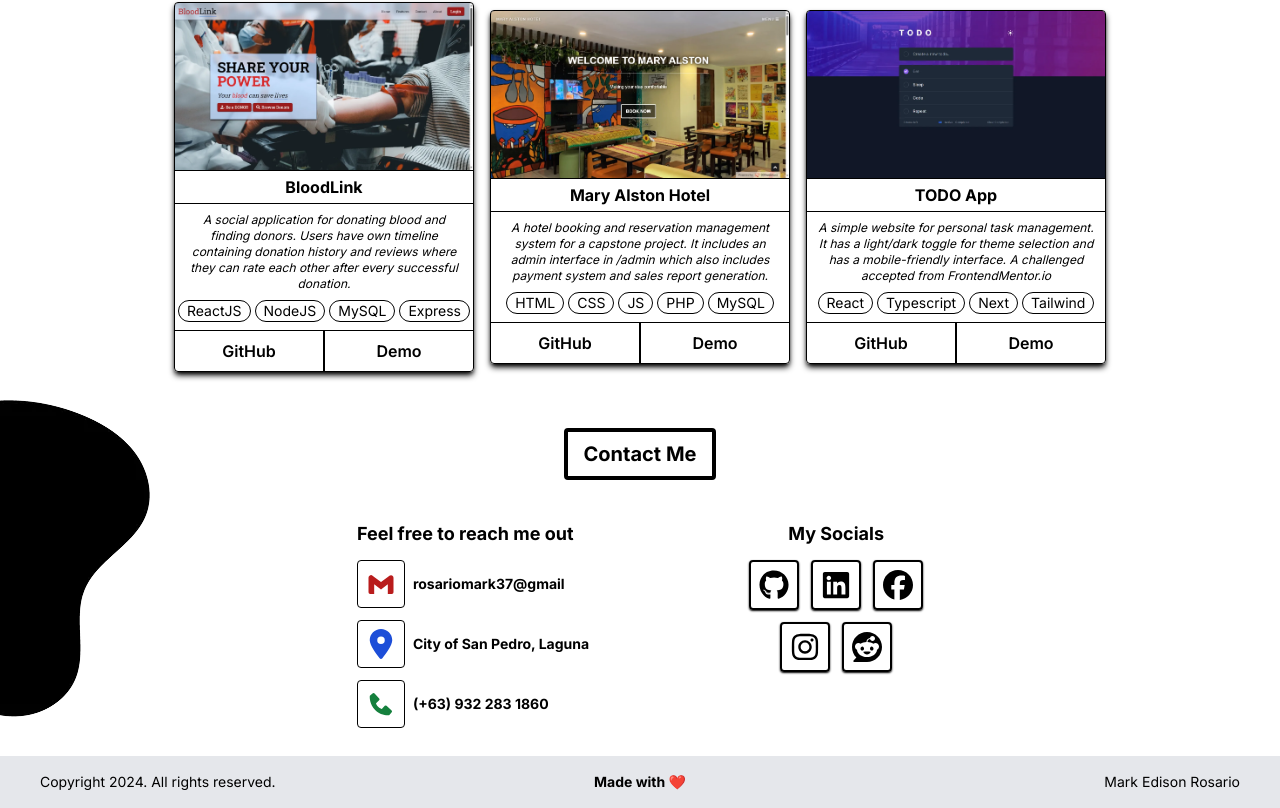
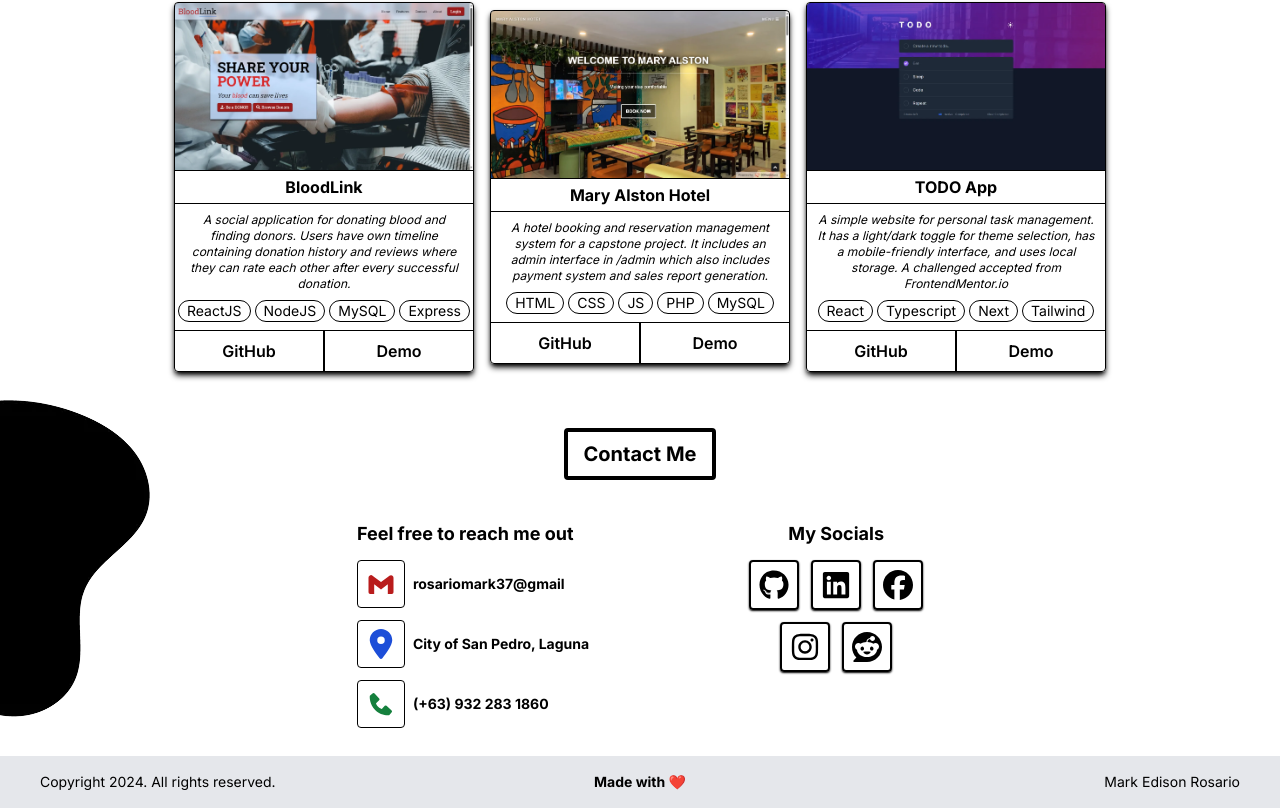
Before and after one commit to Mrrked/Portfolio-MrYious, a Next.js app: page / in a window 1280 px wide. Shown: the part 2357-3165 px from the top of the page. Built offline with nearby package versions, Linux system fonts and the light colour scheme.

Commit message:
update data

```diff
--- a/src/app/_data/data.ts
+++ b/src/app/_data/data.ts
@@ -102,7 +102,7 @@ export const MyData = {
         {
             title: "TODO App",
             image: ToDo,
-            description: "A simple website for personal task management. It has a light/dark toggle for theme selection and has a mobile-friendly interface. A challenged accepted from FrontendMentor.io",
+            description: "A simple website for personal task management. It has a light/dark toggle for theme selection, has a mobile-friendly interface, and uses local storage. A challenged accepted from FrontendMentor.io",
             techs: ["React", "Typescript", "Next", "Tailwind"],
             github: "https://github.com/MrYious/TodoApp-NextJS",
             demo: "https://todoapp-mark.vercel.app/"
```
